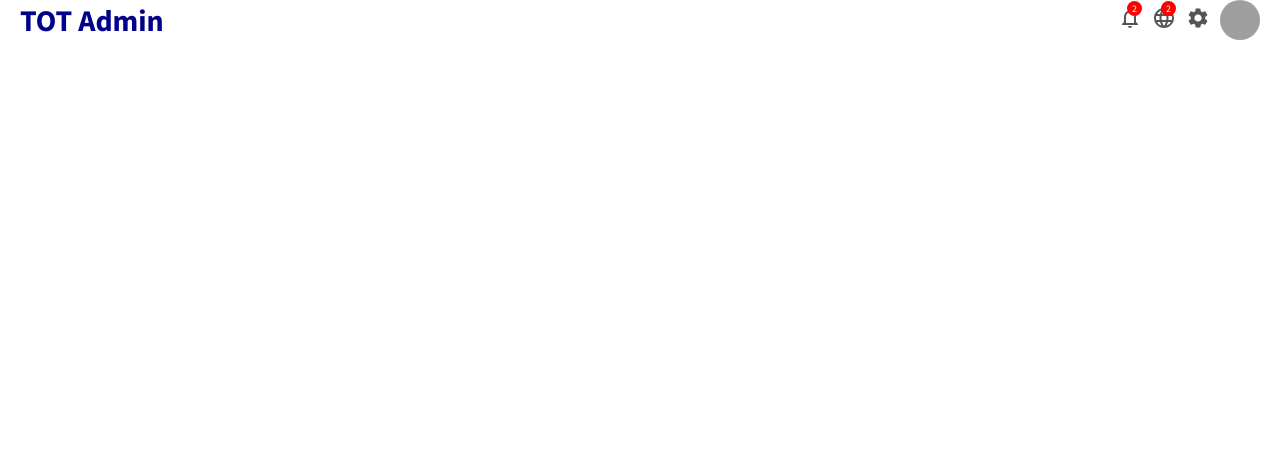
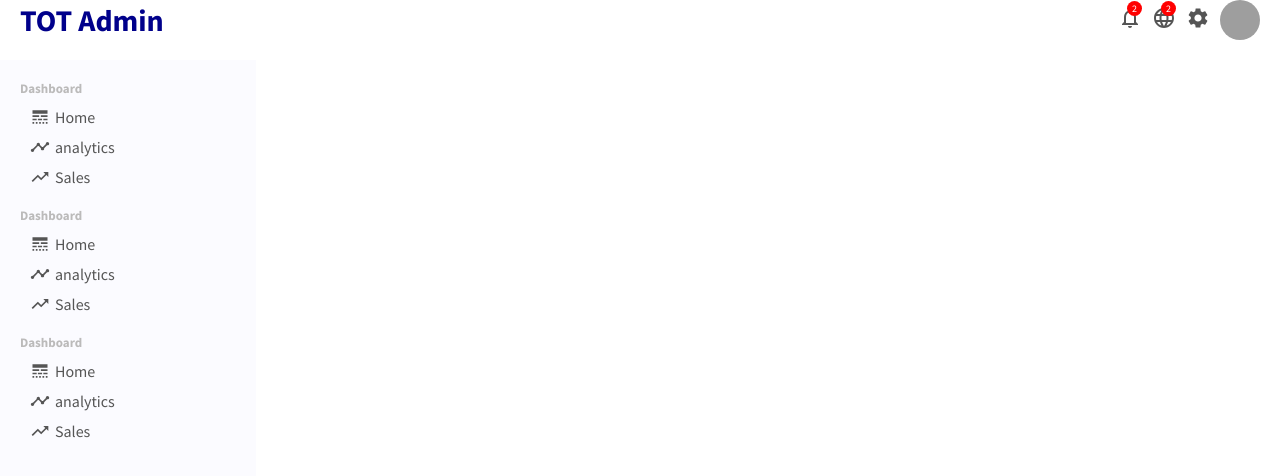
Before and after one commit to caarlosdamian/Dashboard-Demo, a React (Create React App) app: page / in a window 1280 px wide. Shown: the top 476 px of the page. Built offline with nearby package versions, Linux system fonts and the light colour scheme; grey boxes are pictures that could not be loaded.

Commit message:
add sidebar component

```diff
--- a/src/App.js
+++ b/src/App.js
@@ -1,10 +1,15 @@
+import Sidebar from "./components/sidebar/Sidebar";
 import Topbar from "./components/topbar/Topbar";
-
+import "./app.css";
 function App() {
   return (
     <div className="App">
-      <Topbar/>
+      <Topbar />
+      <div className="container">
+        <Sidebar />
+        <div className="others"></div>
       </div>
+    </div>
   );
 }
 
--- /dev/null
+++ b/src/app.css
@@ -0,0 +1,7 @@
+.container{
+    display: flex;
+
+}
+.others{
+    flex: 4;
+}
--- /dev/null
+++ b/src/components/sidebar/Sidebar.jsx
@@ -0,0 +1,64 @@
+import React from "react";
+import "../../styles/sidebar.css";
+import LineStyleIcon from "@material-ui/icons/LineStyle";
+import TimelineIcon from "@material-ui/icons/Timeline";
+import TrendingUpIcon from "@material-ui/icons/TrendingUp";
+export default function Sidebar() {
+  return (
+    <div className="sidebar">
+      <div className="sidebarWrapper">
+        <div className="sidebarMenu">
+          <h3 className="sidebarTitle"> Dashboard </h3>
+          <ul className="sidebarList">
+            <li className="sidebarListItem">
+              <LineStyleIcon className="sidebarIcon" />
+              Home
+            </li>
+            <li className="sidebarListItem">
+              <TimelineIcon className="sidebarIcon" />
+              analytics
+            </li>
+            <li className="sidebarListItem">
+              <TrendingUpIcon className="sidebarIcon" />
+              Sales
+            </li>
+          </ul>
+        </div>
+        <div className="sidebarMenu">
+          <h3 className="sidebarTitle"> Dashboard </h3>
+          <ul className="sidebarList">
+            <li className="sidebarListItem">
+              <LineStyleIcon className="sidebarIcon" />
+              Home
+            </li>
+            <li className="sidebarListItem">
+              <TimelineIcon className="sidebarIcon" />
+              analytics
+            </li>
+            <li className="sidebarListItem">
+              <TrendingUpIcon className="sidebarIcon" />
+              Sales
+            </li>
+          </ul>
+        </div>
+        <div className="sidebarMenu">
+          <h3 className="sidebarTitle"> Dashboard </h3>
+          <ul className="sidebarList">
+            <li className="sidebarListItem">
+              <LineStyleIcon className="sidebarIcon" />
+              Home
+            </li>
+            <li className="sidebarListItem">
+              <TimelineIcon className="sidebarIcon" />
+              analytics
+            </li>
+            <li className="sidebarListItem">
+              <TrendingUpIcon className="sidebarIcon" />
+              Sales
+            </li>
+          </ul>
+        </div>
+      </div>
+    </div>
+  );
+}
--- /dev/null
+++ b/src/styles/sidebar.css
@@ -0,0 +1,44 @@
+.sidebar {
+    flex: 1;
+    height: calc(100vh - 50px);
+    background-color: rgb(251, 251, 255);
+    position: sticky;
+    top: 50px;
+  }
+
+  .sidebarWrapper {
+    padding: 20px;
+    color: #555;
+  }
+
+  .sidebarMenu {
+    margin-bottom: 10px;
+  }
+
+  .sidebarTitle {
+    font-size: 13px;
+    color: rgb(187, 186, 186);
+  }
+
+  .sidebarList {
+    list-style: none;
+    padding: 5px;
+  }
+
+  .sidebarListItem {
+    padding: 5px;
+    cursor: pointer;
+    display: flex;
+    align-items: center;
+    border-radius: 10px;
+  }
+
+  .sidebarListItem.active,
+  .sidebarListItem:hover {
+    background-color: rgb(240, 240, 255);
+  }
+
+  .sidebarIcon{
+      margin-right: 5px;
+      font-size: 20px !important;
+  }
```
